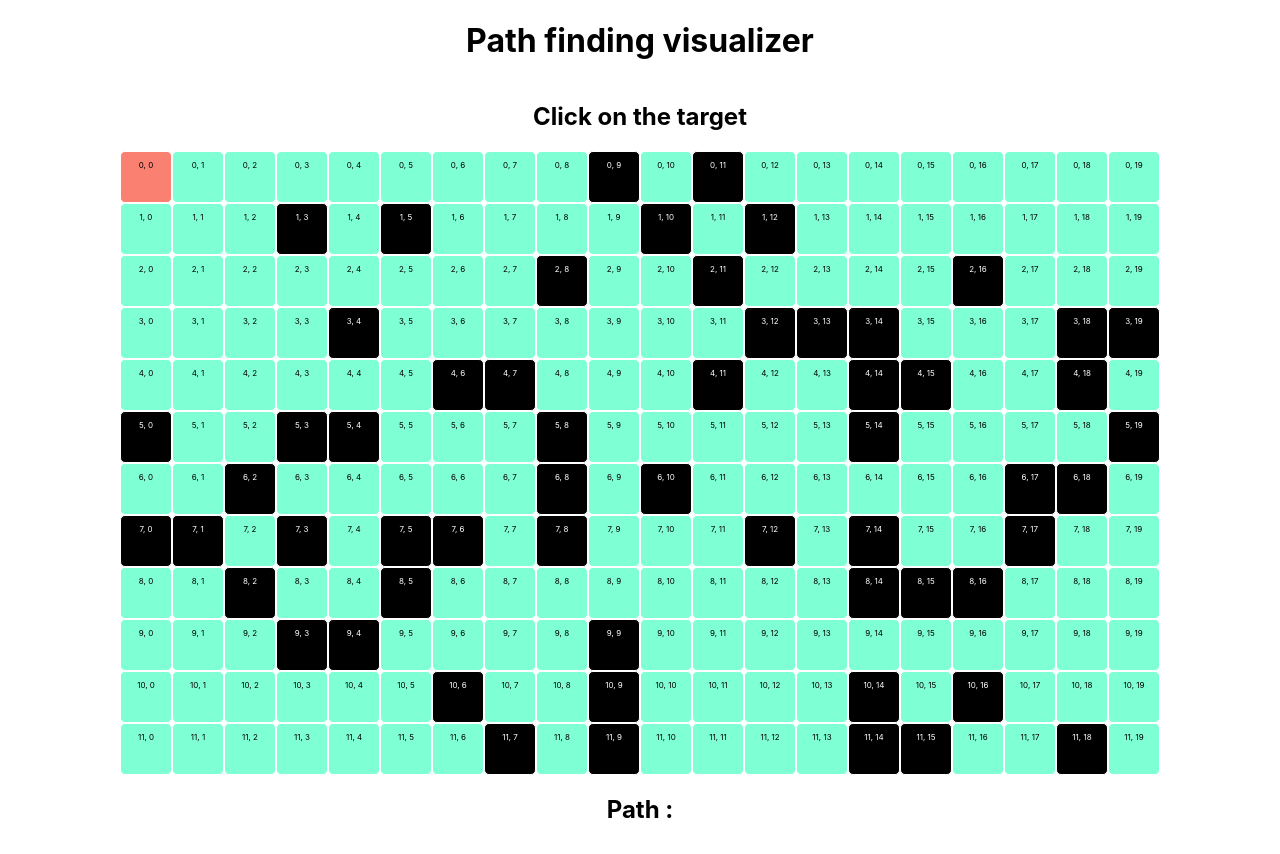
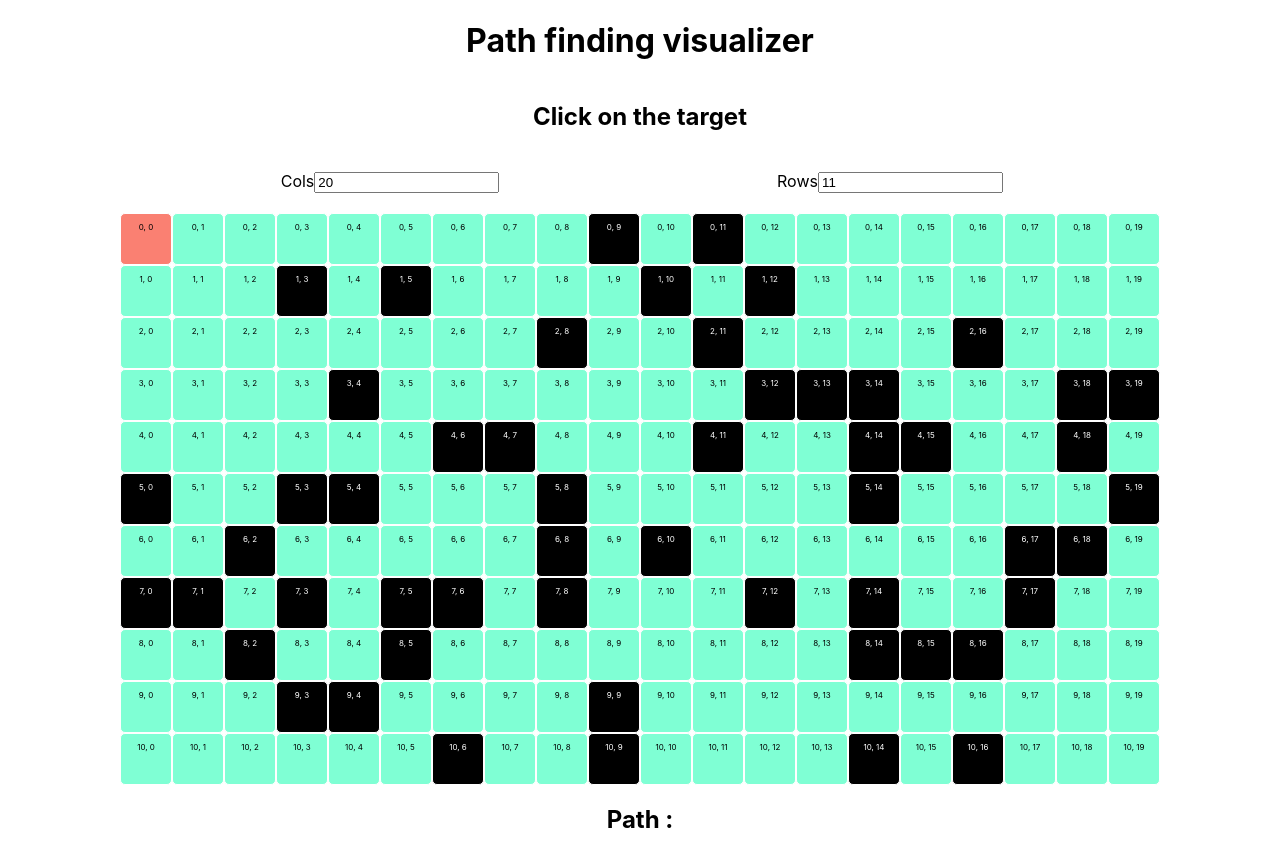
Before and after one commit to 0x4bd0/path-finding-visualizer, a React (Create React App) app: page / in a window 1280 px wide. Built offline with nearby package versions, Linux system fonts and the light colour scheme.

Commit message:
update ui and added init cols & rows to state

```diff
--- a/src/comps/pathFinder.jsx
+++ b/src/comps/pathFinder.jsx
@@ -2,18 +2,22 @@ import { useEffect, useState } from 'react';
 import aStar from '../algros/aStar';
 import Bloc from './bloc';
 
-const initialCols = 20;
-const initialRows = 12;
-let startBlocRow, startBlocCol, endBlocRow, endBlocCol;
-startBlocRow = startBlocCol = 0;
-endBlocCol = initialCols - 1;
-endBlocRow = initialRows - 1;
+// const initialCols = 20;
+// const initialRows = 12;
+
 
 const PathFinder = () => {
 	const [grid, setgrid] = useState([]);
 	const [path, setpath] = useState([]);
 	const [endBloc, setendBloc] = useState(null);
 	const [cantFindPath, setCantFindPath] = useState(false);
+	const [initialCols, setinitialCols] = useState(20);
+	const [initialRows, setinitialRows] = useState(11);
+
+	let startBlocRow, startBlocCol, endBlocRow, endBlocCol;
+	startBlocRow = startBlocCol = 0;
+	endBlocCol = initialCols - 1;
+	endBlocRow = initialRows - 1;
 
 	useEffect(() => {
 		generateGrid();
@@ -107,6 +111,16 @@ const PathFinder = () => {
 
 	const renderBlocs = (
 		<div>
+			<div className='configBox'>
+				<div className='configBoxItem'>
+					<label htmlFor=''>Cols</label>
+					<input type='text' name='' id='' value={initialCols} />
+				</div>
+				<div className='configBoxItem'>
+					<label htmlFor=''>Rows</label>
+					<input type='text' name='' id='' value={initialRows} />
+				</div>{' '}
+			</div>
 			{grid.map((row, rowIndex) => {
 				return (
 					<div key={rowIndex} className='blocRow'>
--- a/src/index.css
+++ b/src/index.css
@@ -64,3 +64,15 @@ code {
 .xyp{
   font-size: 50%;
 }
+
+.configBox{
+      margin: 20px;
+    display: flex;
+    flex-direction: row;
+    text-align: center;
+    align-items: center;
+}
+
+.configBoxItem {
+  flex: 1;
+}
```
